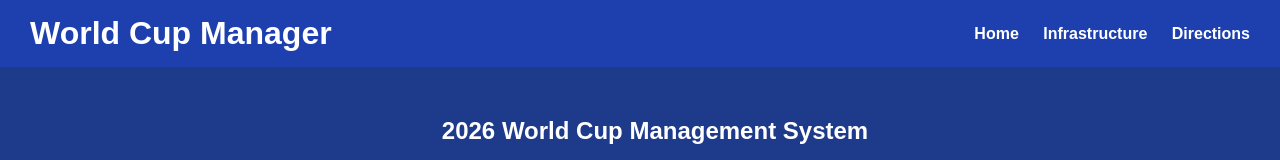
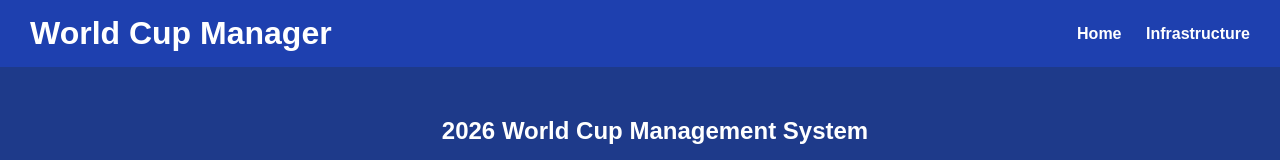
Before and after one commit to rohannes220/World-Cup-Management-, a website: page frontend/index.html in a window 1280 px wide. Shown: the top 160 px of the page. Drawn offline with Linux system fonts and the light colour scheme.

Commit message:
Update index and infrastructure pages with instructions

```diff
--- a/frontend/index.html
+++ b/frontend/index.html
@@ -13,7 +13,6 @@
         <nav>
             <a href="index.html">Home</a>
             <a href="infrastructure.html">Infrastructure</a>
-            <a href="Directions.html">Directions</a>
         </nav>
     </header>
 
```
Also changed, not shown: frontend/infrastructure.html (+0 -1 lines).
